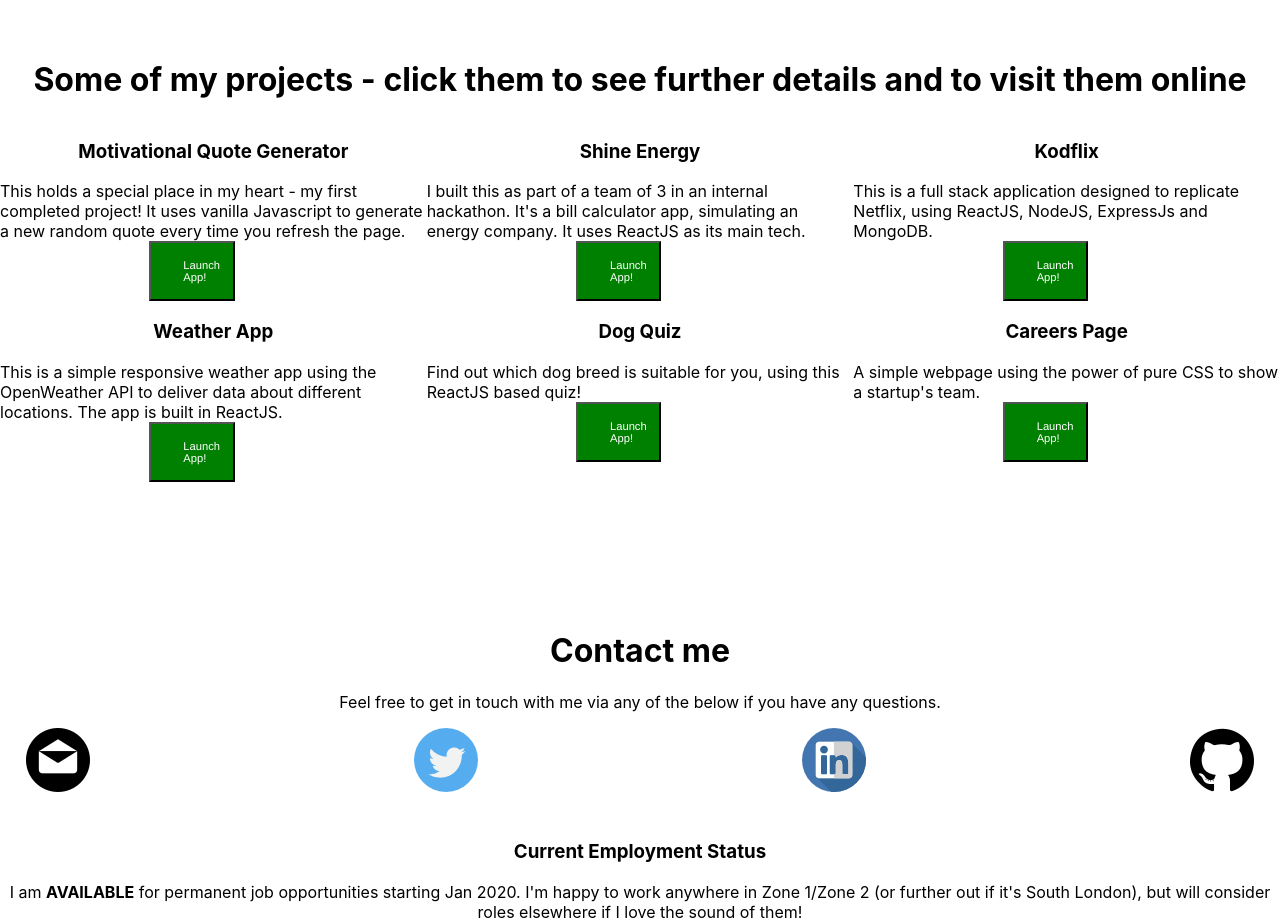
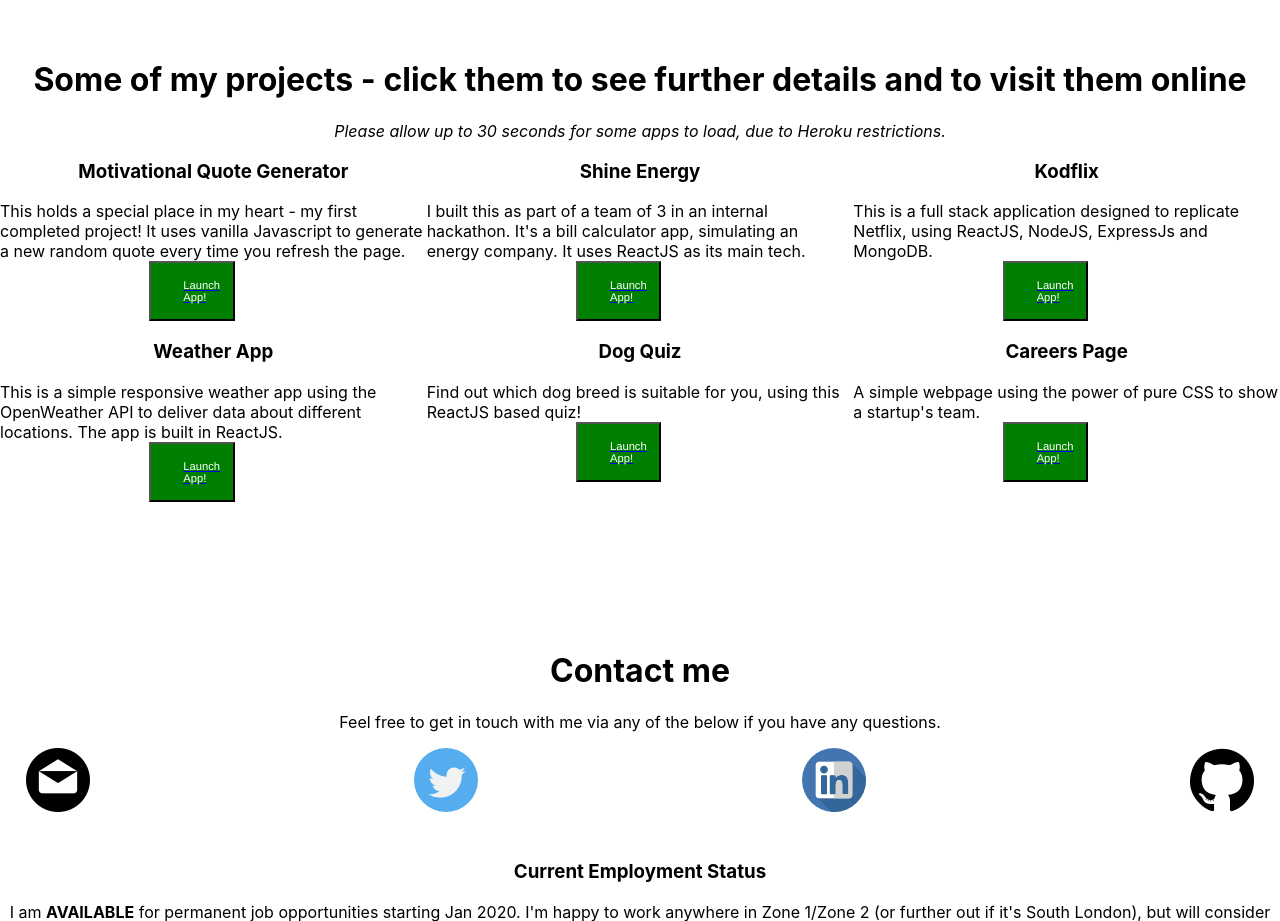
Before and after one commit to Reikon95/portfolio, a React (Create React App) app: page / in a window 1280 px wide. Shown: the part 2040-2961 px from the top of the page. Built offline with nearby package versions, Linux system fonts and the light colour scheme.

Commit message:
tweaking

```diff
--- a/src/App.css
+++ b/src/App.css
@@ -78,6 +78,13 @@
   width: 10%;
   height: auto;
 }
+.disclaimer {
+  display: block;
+  align-items: center;
+  justify-content: center;
+  align-self: center;
+  text-align: center;
+  text-align-last: center;
 
-
+}
 #mc_embed_signup{background:#fff; clear:left; font:14px Helvetica,Arial,sans-serif; }
--- a/src/App.js
+++ b/src/App.js
@@ -45,7 +45,7 @@
       </div>
       <div className="projects" id="projects">
         <h1>Some of my projects - click them to see further details and to visit them online</h1>
-
+        <em className="disclaimer">Please allow up to 30 seconds for some apps to load, due to Heroku restrictions.</em>
       </div>
       <Projects/>
       <div className="contact" id="contact">
@@ -72,8 +72,6 @@
         <SubscriptionForm/>
       </div>
       <div className="credit">Icons made by <a href="https://www.flaticon.com/authors/freepik" title="Freepik">Freepik</a> from <a href="https://www.flaticon.com/" title="Flaticon">www.flaticon.com</a></div>
-      TESTING AREA
-      {/* <WeatherChecker/> */}
 
 
     </div>
--- a/src/Projects.js
+++ b/src/Projects.js
@@ -11,21 +11,21 @@
         <div className="projectFurtherDetails">
             This holds a special place in my heart - my first completed project! It uses vanilla Javascript to generate a new random quote
             every time you refresh the page.
-            <button className="proButton">Launch App!</button>
+            <a href="https://reikon95.github.io/MotivationalQuotes/" target="_blank"><button className="proButton">Launch App!</button></a>
         </div>
         </div>
         <div className="tileItem b">
         <h3>Shine Energy</h3>
         <div className="projectFurtherDetails">
             I built this as part of a team of 3 in an internal hackathon. It's a bill calculator app, simulating an energy company. It uses ReactJS as its main tech.
-            <button className="proButton">Launch App!</button>
+            <a href="https://github.com/Reikon95/Shine-Energy" target="_blank"><button className="proButton">Launch App!</button></a>
         </div>
         </div>
         <div className="tileItem c">
         <h3>Kodflix</h3>
         <div className="projectFurtherDetails">
             This is a full stack application designed to replicate Netflix, using ReactJS, NodeJS, ExpressJs and MongoDB.
-            <button className="proButton">Launch App!</button>
+            <a href="https://kodflix-cjwb.herokuapp.com/" target="_blank"><button className="proButton">Launch App!</button></a>
         </div>
         </div>
         <div className="tileItem d">
@@ -33,21 +33,21 @@
         <div className="projectFurtherDetails">
             This is a simple responsive weather app using the OpenWeather API to deliver data about different locations.
             The app is built in ReactJS.
-            <button className="proButton">Launch App!</button>
+            <a href="https://weather-checker-cjwb.herokuapp.com/" target="_blank"><button className="proButton">Launch App!</button></a>
         </div>
         </div>
         <div className="tileItem e">
         <h3>Dog Quiz</h3>
         <div className="projectFurtherDetails">
             Find out which dog breed is suitable for you, using this ReactJS based quiz!
-            <button className="proButton">Launch App!</button>
+            <a href="https://github.com/Reikon95/Dont-Shop-Adopt" target="_blank"><button className="proButton">Launch App!</button></a>
         </div>
         </div>
             <div className="tileItem f">
             <h3>Careers Page</h3>
             <div className="projectFurtherDetails">
             A simple webpage using the power of pure CSS to show a startup's team.
-            <button className="proButton">Launch App!</button>
+            <a href="https://github.com/Reikon95?tab=repositories" target="_blank"><button className="proButton">Launch App!</button></a>
         </div>
         </div>
     </div>
```
